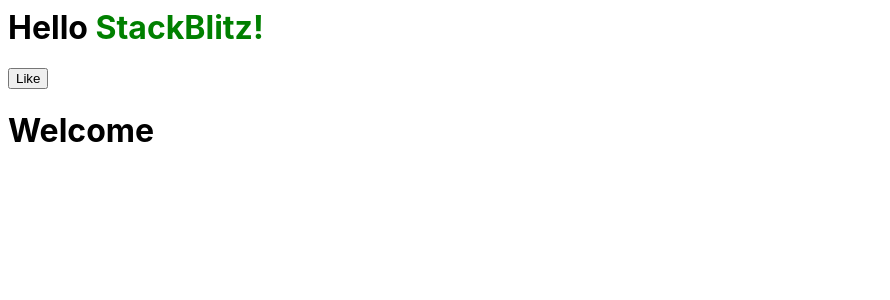
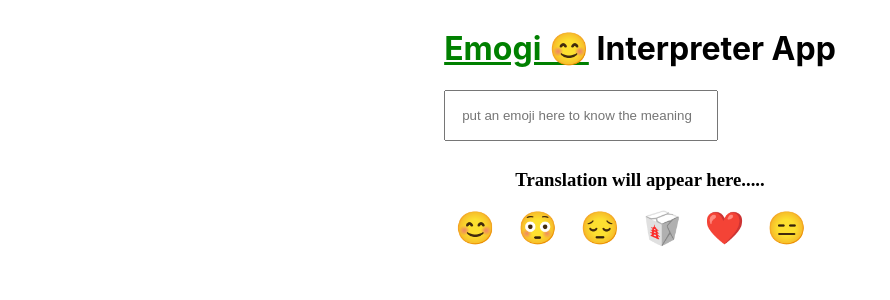
Before and after one commit to chandrashekhar-meshram/NeoG-L5, a React (Create React App) app: page / in a window 1280 px wide. Shown: the top 300 px of the page, without its empty margins (0-890 px from the left). Built offline with nearby package versions, Linux system fonts and the light colour scheme.

Commit message:
2 files modified

```diff
--- a/src/App.js
+++ b/src/App.js
@@ -1,20 +1,64 @@
 import React, { useState } from 'react';
 import './style.css';
 
+const emojiDictionary = {
+  "😊": "Smiling",
+  "😳": "disbelief",
+  "😔": "sad",
+  "🥡": "takeout box",
+  "❤️": "love",
+  "😑": "annoyance"
+};
+
+const emojis = Object.keys(emojiDictionary);
+
 export default function App() {
-  const [userName, setUsernName] = useState('');
+  const [emoji, setEmoji] = useState('');
+  const [meaning, setMeaning] = useState("Translation will appear here.....");
   const color = 'green';
 
-  const likeHandlerBtn = () => {
-    console.log('like button clicked');
+  const changeHandler = (e) => {
+    const inputEmoji = e.target.value;
+    setEmoji(inputEmoji);
+
+    if(inputEmoji in emojiDictionary) {
+      setMeaning(emojiDictionary[inputEmoji]);
+    } else {
+      setMeaning("Failed! to recognise this emoji");
+    }
+  }
+
+  const emojiClickHandler = (item) => {
+    setMeaning(emojiDictionary[item]); //item = inputEmoji
   };
+
   return (
     <div>
       <h1>
-        Hello <span style={{ color: color }}> StackBlitz!</span>
+        <span style={{ color: color, textDecoration:"underline" }}> Emogi 😊</span> Interpreter App
       </h1>
-      <button onClick={likeHandlerBtn}>Like</button>
-      <h1>Welcome {userName}</h1>
+      <div>
+        <input
+          style={{padding:"1rem",minWidth:"70%", marginBottom:"0.5rem"}}
+          value={emoji}
+          onChange={changeHandler}
+          placeholder={"put an emoji here to know the meaning"}
+        />
+      </div>
+
+      <h2 style={{textAlign:"center"}}> {emoji} </h2>
+      <h3 style={{textAlign:"center"}}> {meaning} </h3>
+
+      {
+        emojis.map((item) => (
+          <span
+            style={{fontSize:'2rem', padding:"0.7rem", cursor:"pointer"}}
+            onClick={()=>emojiClickHandler(item)}
+          >
+            {item}
+          </span>
+        ))
+      }
     </div>
   );
 }
--- a/src/style.css
+++ b/src/style.css
@@ -3,3 +3,8 @@
   font-family: -apple-system, BlinkMacSystemFont, 'Segoe UI', Roboto, Oxygen,
     Ubuntu, Cantarell, 'Open Sans', 'Helvetica Neue', sans-serif;
 }
+body {
+  display: flex;
+  flex-direction: column;
+  align-items: center;
+}
```
